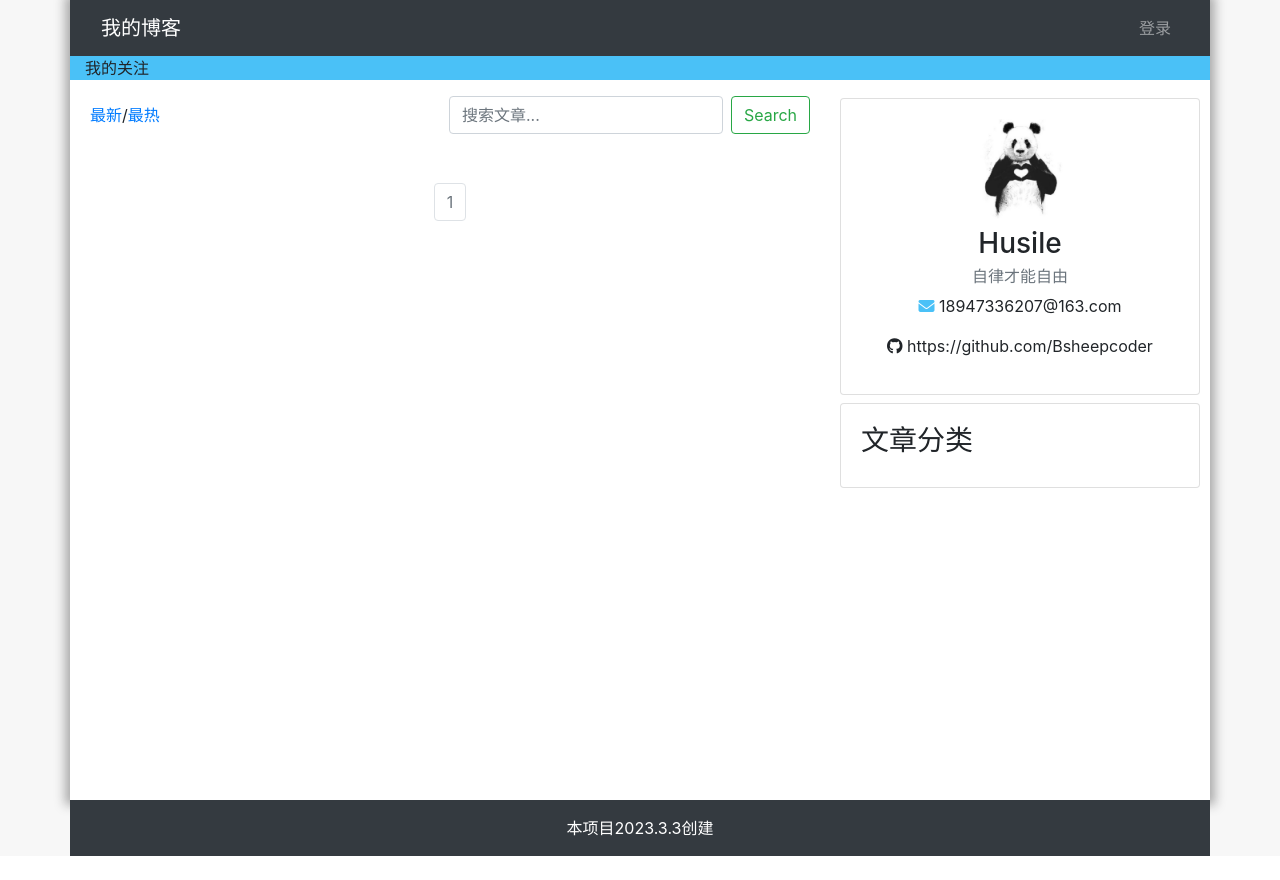
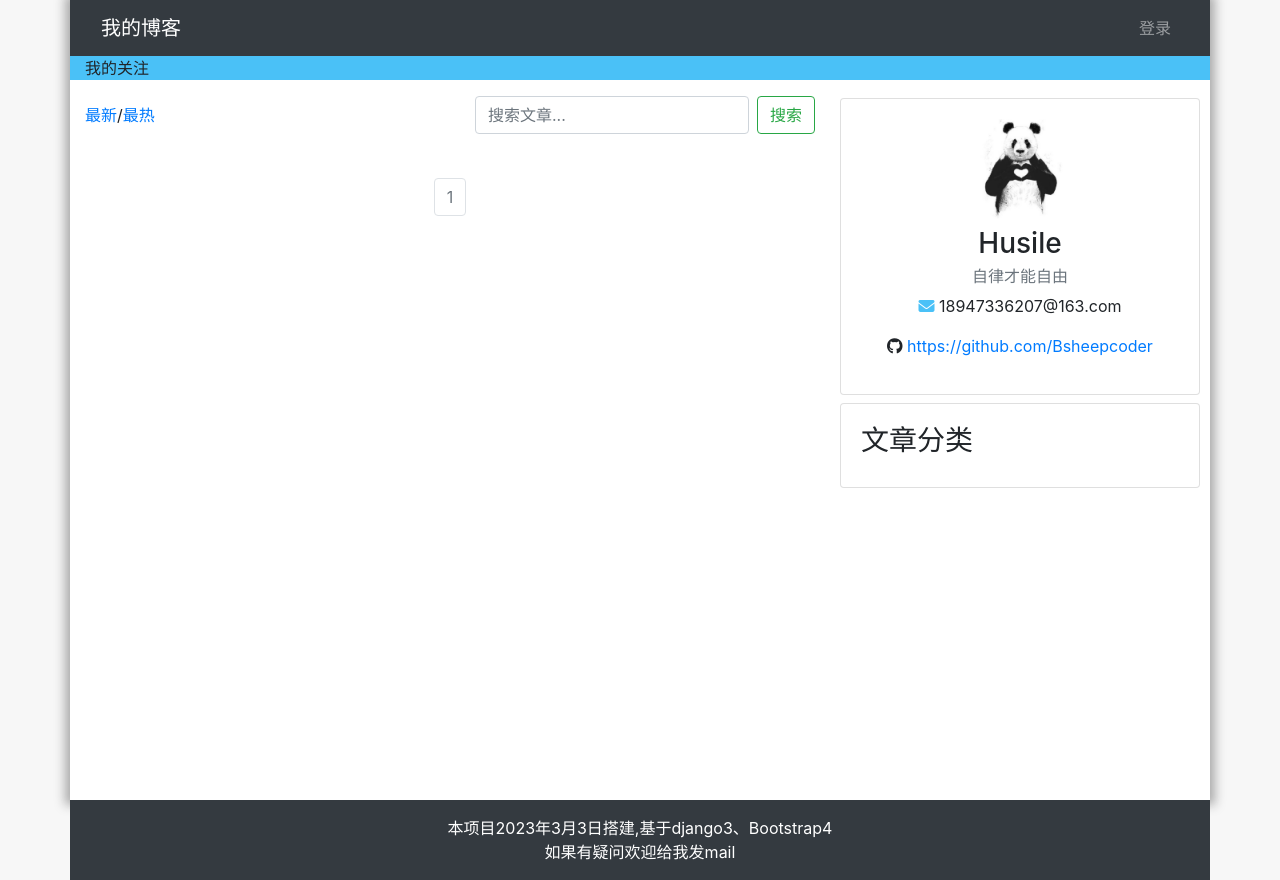
Before and after one commit to Bsheepcoder/Myblog-django, a Django app: page / in a window 1280 px wide. Before the commit the page ends 856 px from the top, so only its background shows below. Run offline with Django 3.2, Linux system fonts and the light colour scheme; data that the repository does not hold is empty; some libraries are stand-ins or nearby versions.

Commit message:
搜索框错位

```diff
--- a/templates/article/list.html
+++ b/templates/article/list.html
@@ -9,7 +9,7 @@
 
 {% block css %}
     <style>
-        h4>a {
+        h4 > a {
             color: black;
         }
 
@@ -28,8 +28,8 @@
     </div>
     <!-- 定义放置文章标题的div容器 -->
     <div class="container">
-        <div class="mt-3" style="display: flex;margin: 5px;justify-content: space-between;">
-            <div class=" form-inline my-2 my-lg-0">
+        <div class="mt-3" style="display: flex;justify-content: space-between">
+                <div class="form-inline">
                     <a href="{% url 'article:article_list' %}?search={{ search }}&?column={{ column }}">
                         最新
                     </a>
@@ -37,14 +37,13 @@
                     <a href="{% url 'article:article_list' %}?order=total_views&?search={{ search }}&?column={{ column }}">
                         最热
                     </a>
-            </div>
-            <div>
-                <form class="form-inline my-2 my-lg-0">
-                    <input class="form-control mr-sm-2" type="search" placeholder="搜索文章..." name="search" aria-label="Search" value="{{ search }}"
+                </div >
+                    <form class="form-inline" style="display: flex;float: right;justify-content: stretch">
+                        <input class="form-control mr-2" style="width: auto" type="search" placeholder="搜索文章..." name="search" aria-label="Search"
+                               value="{{ search }}"
                                required>
-                    <button class="btn btn-outline-success my-2 my-sm-0" type="submit">Search</button>
+                        <button class="btn btn-outline-success " type="submit">搜索</button>
                     </form>
-            </div>
         </div>
 
         <!-- 新增，搜索提示语 -->
--- a/templates/base.html
+++ b/templates/base.html
@@ -57,10 +57,6 @@
 >
 <script src="https://kit.fontawesome.com/ef0747a413.js" crossorigin="anonymous"></script>
 <!-- 返回顶部按钮 -->
-
-{% block js %}
-
-{% endblock %}
 <script>
 
     $(function () {
@@ -99,8 +95,10 @@
             }
         })
     }
+</script>
+{% block js %}
 
-</script>
+{% endblock %}
 {% include 'back_to_top_func.html' %}
 </body>
 </html>
--- a/templates/footer.html
+++ b/templates/footer.html
@@ -3,6 +3,7 @@
 
 <div class="container py-3 bg-dark" style="margin-bottom: 0">
     <div class="container">
-        <p class="m-0 text-center text-white">本项目2023.3.3创建</p>
+        <p class="m-0 text-center text-white">本项目2023年3月3日搭建,基于django3、Bootstrap4</p>
+         <p class="m-0 text-center text-white">如果有疑问欢迎给我发mail</p>
     </div>
 </div>
--- a/templates/other_top.html
+++ b/templates/other_top.html
@@ -10,6 +10,6 @@
         <h6 class="card-subtitle mb-2 text-muted" style="text-align: center">自律才能自由</h6>
         <p class="" style="text-align: center"><i class="fa-solid fa-envelope" style="color: #4ac1f7"></i> 18947336207@163.com</p>
 
-        <p class="" style="text-align: center"><i class="fa-brands fa-github"></i> https://github.com/Bsheepcoder</p>
+        <p class="" style="text-align: center"><i class="fa-brands fa-github"></i><a href="https://github.com/Bsheepcoder"> https://github.com/Bsheepcoder</a> </p>
     </div>
 </div>
```
Lines whose indentation alone changed are shown as unchanged.
